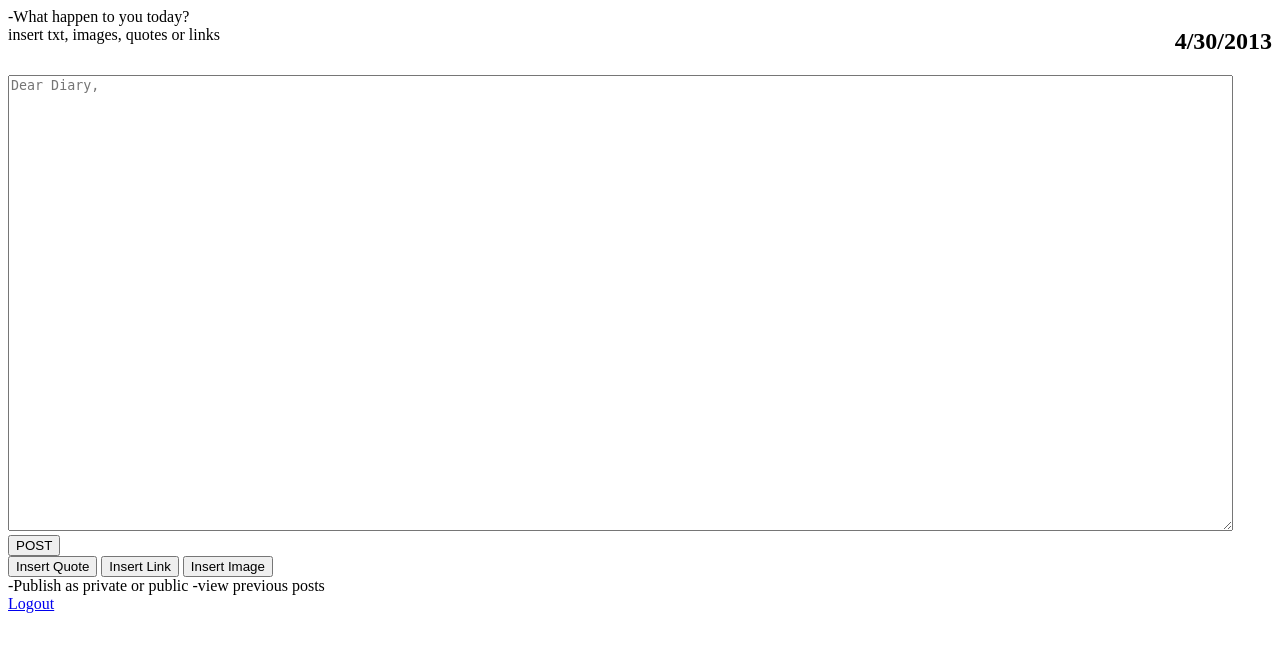
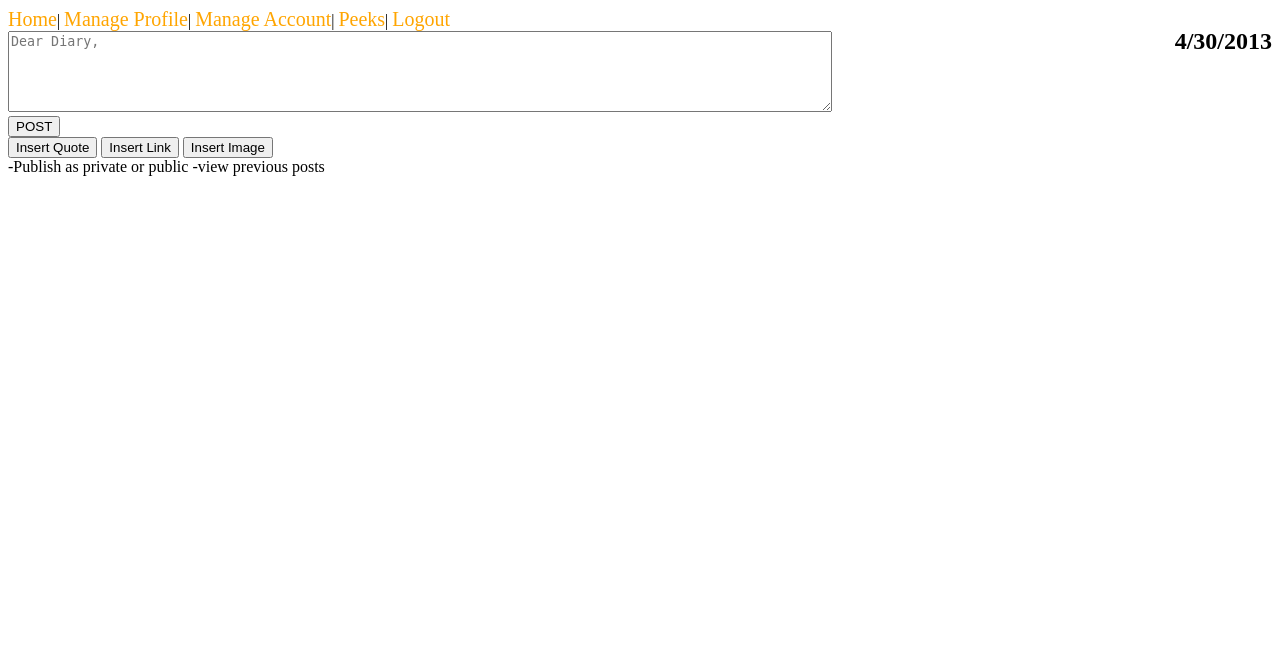
Before and after one commit to rellizapasang/Online-Diary, a PHP site: page /ui/home.php in a window 1280 px wide. Shown: the top 652 px of the page. Run offline with PHP 8.4, Linux system fonts and the light colour scheme; a user stored in the database is signed in; data comes from the database, SQL or seed files in the repository.

Commit message:
Add navigation

```diff
--- a/ui/edit_email.php
+++ b/ui/edit_email.php
@@ -11,7 +11,7 @@
 		<meta charset="utf-8"/>
 	</head>
 	<body>
-
+		<?php include("nav.html");?>
 		<?php
 			require_once("../back/connect.php");
 			$username=$_SESSION['username'];
@@ -33,6 +33,6 @@
 			}
 			mysql_close($conn);
 		?>
-		<a href="../back/do_logout.php">Logout</a>
+		<a href="javascript:history.back()">Back</a>
 	</body>
 </html>
--- a/ui/edit_password.php
+++ b/ui/edit_password.php
@@ -11,7 +11,7 @@
 		<meta charset="utf-8"/>
 	</head>
 	<body>
-
+		<?php include("nav.html");?>
 		<?php
 			require_once("../back/connect.php");
 			$username=$_SESSION['username'];
@@ -36,6 +36,6 @@
 
 			mysql_close($conn);
 		?>
-		<a href="../back/do_logout.php">Logout</a>
+		<a href="javascript:history.back()">Back</a>
 	</body>
 </html>
--- a/ui/edit_username.php
+++ b/ui/edit_username.php
@@ -11,7 +11,7 @@
 		<meta charset="utf-8"/>
 	</head>
 	<body>
-
+		<?php include("nav.html");?>
 		<?php
 			require_once("../back/connect.php");
 			$username=$_SESSION['username'];
@@ -32,6 +32,6 @@
 			}
 			mysql_close($conn);
 		?>
-		<a href="../back/do_logout.php">Logout</a>
+		<a href="javascript:history.back()">Back</a>
 	</body>
 </html>
--- a/ui/home.php
+++ b/ui/home.php
@@ -14,19 +14,11 @@
 	</head>
 
 	<body>
-	<script>
-		var currentDate = new Date()
-		//currentTime=currentTime.toUTCString();
-		var month = currentDate.getMonth() + 1
-		var day = currentDate.getDate()
-		var year = currentDate.getFullYear()
-		document.write("<h2 style='float:right'>"+month + "/" + day + "/" + year + "</h2>")
-	</script>
+
+	<?php include("nav.html");?>
 	<!--ADD-->
-		-What happen to you today?<br/>
-         insert txt, images, quotes or links<br/>
 		<form method = "POST" action = "../back/do_post.php">
-			<textarea rows=30 cols=150 name="post_box" placeHolder="Dear Diary," required></textarea><br/>
+			<textarea rows=5 cols=100 name="post_box" placeHolder="Dear Diary," required></textarea><br/>
 			<input class="post" type="submit" name = "textButton" value = "POST"/><br/>
 		</form>
 		<button type="button" onclick="postQuote()">Insert Quote</button>
@@ -118,7 +110,5 @@
 		</div>
 		-Publish as private or public
 		-view previous posts
-
-		<br/><a href="../back/do_logout.php">Logout</a>
 	</body>
 </html>
--- a/ui/manage_account.php
+++ b/ui/manage_account.php
@@ -11,6 +11,7 @@
 		<meta charset="utf-8"/>
 	</head>
 	<body>
+		<?php include("nav.html");?>
 		<?php
 			require_once("../back/connect.php");
 			$username=$_SESSION['username'];
@@ -27,6 +28,6 @@
 			}
 			mysql_close($conn);
 		?>
-		<a href="../back/do_logout.php">Logout</a>
+		<a href="javascript:history.back()">Back</a>
 	</body>
 </html>
--- a/ui/manage_profile.php
+++ b/ui/manage_profile.php
@@ -11,6 +11,7 @@
 		<meta charset="utf-8"/>
 	</head>
 	<body>
+		<?php include("nav.html");?>
 		<?php
 			require_once("../back/connect.php");
 			$username=$_SESSION['username'];
@@ -57,11 +58,10 @@
 				echo 		   '</select><br/>';
 				echo 'Home Address <input name="homeAdd" class="textbox" type="text" value="'.$home_add.'" required=""/><br/>';
 				echo '<input class="submit" type="submit" value="Save"/>'; //save
-				echo '<a href="profile.php"><input type="button" name="Cancel" value="Cancel"/></a>'; //cancel button for now..... fix it later
 				echo '</form>';
 			}
 			mysql_close($conn);
 		?>
-		<a href="../back/do_logout.php">Logout</a>
+		<br/><a href="javascript:history.back()">Back</a>
 	</body>
 </html>
--- /dev/null
+++ b/ui/nav.html
@@ -0,0 +1,30 @@
+<!--Script that display the current date-->
+<script>
+	var currentDate = new Date()
+	var month = currentDate.getMonth() + 1
+	var day = currentDate.getDate()
+	var year = currentDate.getFullYear()
+	document.write("<h2 style='float:right'>"+month + "/" + day + "/" + year + "</h2>")
+</script>
+<!--Script that display the current date-->
+<nav>
+		<a href="home.php">Home</a>|
+		<a href="manage_profile.php">Manage Profile</a>|
+		<a href="manage_account.php">Manage Account</a>|
+		<a href="peek_page.php">Peeks</a>|
+		<a href="../back/do_logout.php">Logout</a>
+	</ul>
+</nav>
+<style>
+	a{
+		font-size:20px;
+		text-decoration: none;
+		color: orange;
+	}
+	a:hover{
+		font-size:20px;
+		text-decoration: underline;
+		list-style-type:none;
+		color: orange;
+	}
+</style>
--- a/ui/peek_post.php
+++ b/ui/peek_post.php
@@ -14,6 +14,7 @@
 	</head>
 
 	<body>
+			<?php include("nav.html");?>
 			<?php
 				//for viewing posts
 				require_once("../back/connect.php");
@@ -86,8 +87,6 @@
 					}
 			?>
 		</div>
-
-
-		<br/><a href="../back/do_logout.php">Logout</a>
+		<br/><a href="javascript:history.back()">Back</a>
 	</body>
 </html>
--- a/ui/search_user.php
+++ b/ui/search_user.php
@@ -13,6 +13,7 @@
 		<meta charset="utf-8"/>
 	</head>
 	<body>
+		<?php include("nav.html");?>
 		<?php
 			require_once("../back/connect.php");
 			//set values to the variables
--- a/ui/view_profile.php
+++ b/ui/view_profile.php
@@ -13,6 +13,7 @@
 		<meta charset="utf-8"/>
 	</head>
 	<body>
+		<?php include("nav.html");?>
 		<?php
 			require_once("../back/connect.php");
 			//set values to the variables
@@ -43,10 +44,8 @@
 					}
 				}
 			}
-
-			echo '<a href="peek_page.php"><input type="button" name="Back" value="Back"/></a>'; //cancel button for now..... fix it later
 			mysql_close($conn);
 		?>
-		<a href="../back/do_logout.php">Logout</a>
+		<br/><a href="javascript:history.back()">Back</a>
 	</body>
 </html>
```
Also changed, not shown: ui/peek_page.php (+3 -4 lines), ui/profile.php (+2 -6 lines), ui/post_images/asas.jpg (added).
